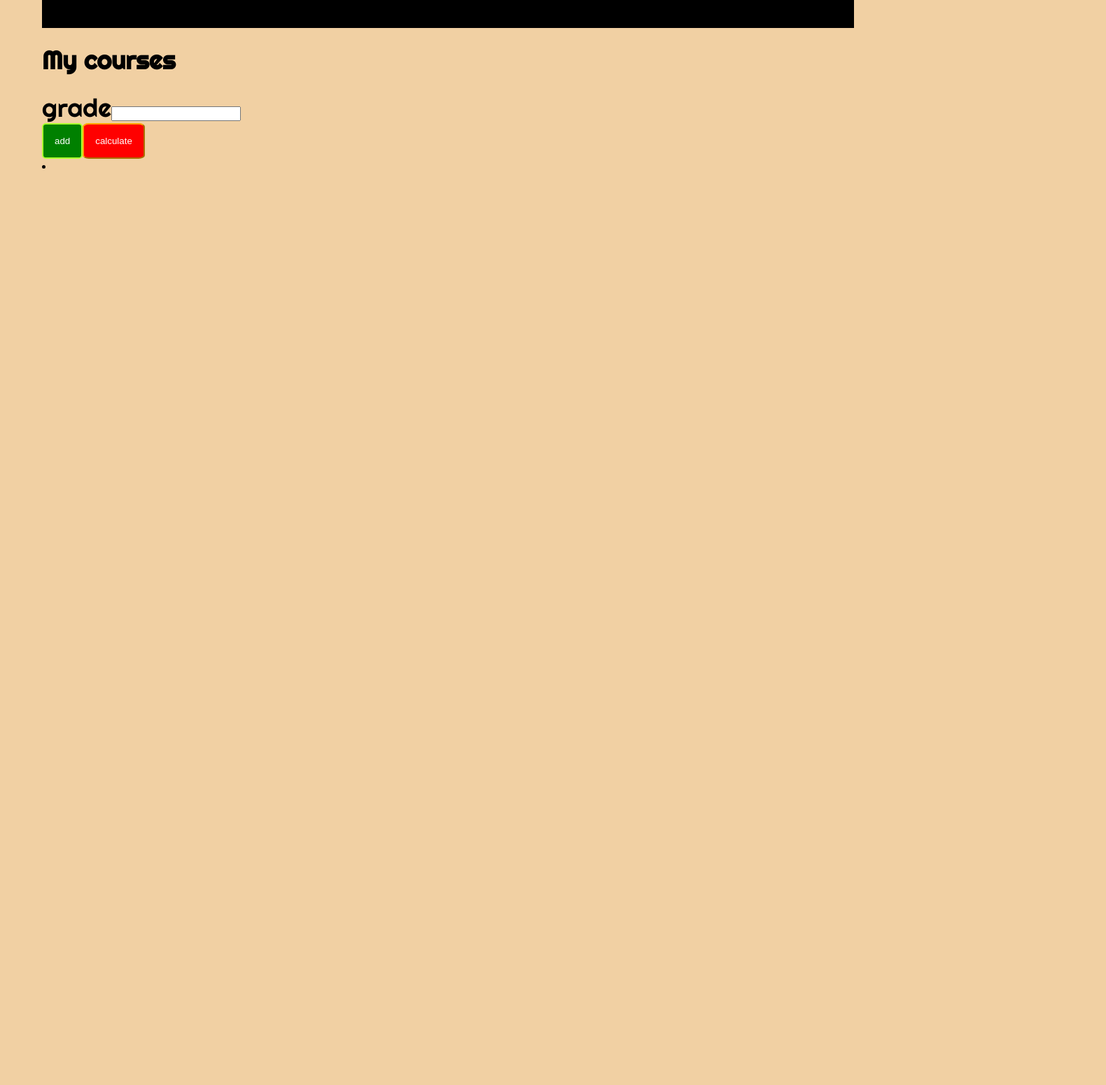
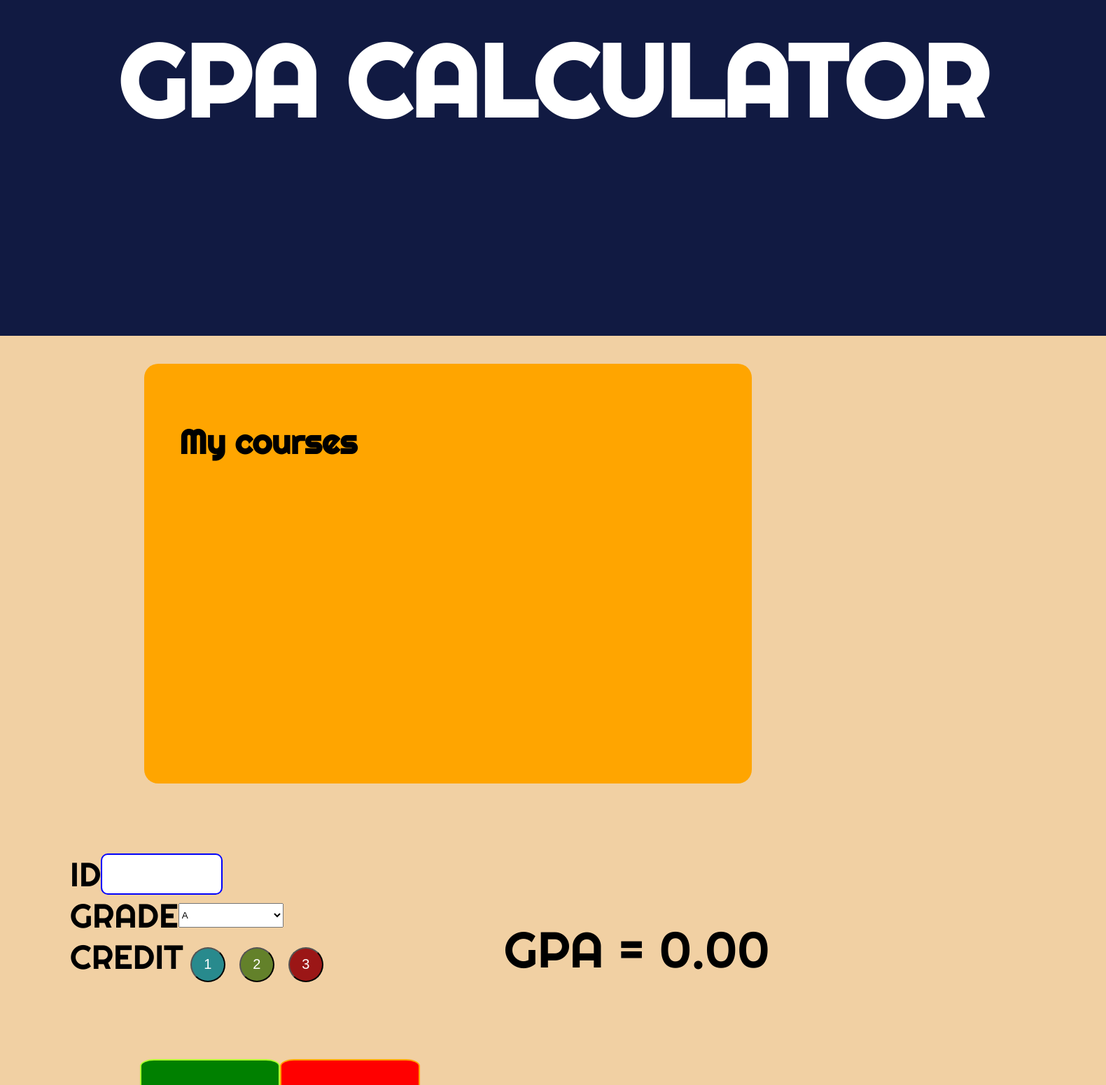
Before and after one commit to cpe-cmu-261207/lab-04-arclxngth, a React (Create React App) app: page / in a window 1280 px wide. Shown: the part 220-1771 px from the top of the page at 70% size, 1580 px wide, since content can reach past the window. Before the commit the page ends 800 px from the top, so only its background shows below. Built offline with nearby package versions, Linux system fonts and the light colour scheme.

Commit message:
Little update2

```diff
--- a/src/App.js
+++ b/src/App.js
@@ -1,21 +1,45 @@
 import { useState } from "react";
 import { CourseCard } from "./components/CourseCard";
 
+class MyCourses {
+  constructor(id, grade, credit) {
+    this.id = id;
+    this.grade = grade;
+    this.credit = credit;
+  }
+}
+
 function App() {
-  const grade = ["A", "B+", "B", "C+", "C", "D+", "D", "F", "W"];
-  const credit = [1, 2, 3];
+  // const grade = ["A", "B+", "B", "C+", "C", "D+", "D", "F", "W"];
+  // const credit = [1, 2, 3];
 
   const [myCourses, setMyCourse] = useState([]);
   const [inputData, setInputData] = useState({});
   const [GPA, setGPA] = useState(4.0);
 
+  const [id, setId] = useState("");
+  const [grade, setGrade] = useState(0);
+  const [credit, setCredit] = useState(0);
+
   /**
    * Calculate the GPA of current courses
    * @returns the GPA of current courses
    */
+
   function calculateGPA() {
     // TODO
+    let score = 0,
+      sum_credit = 0;
+    myCourses.forEach((value) => {
+      score += value.grade;
+      sum_credit += value.credit;
+    });
 
+    let gpa = score / sum_credit;
+
+    if(sum_credit == 0) gpa = 0
+
+    return gpa.toFixed(2);
   }
 
   /**
@@ -26,9 +50,24 @@ function App() {
   function addCourse(event) {
     event.preventDefault();
     // TODO
+    let port = new MyCourses(id, "A", credit);
+    setMyCourse([...myCourses, port]);
 
     // recalculate GPA
     calculateGPA();
+  }
+
+  function renderCourse() {
+    return myCourses.map((value) => {
+      return (
+        <CourseCard
+          course_id={value.id}
+          grade={value.grade}
+          credit={value.credit}
+          key={Math.random()}
+        />
+      );
+    });
   }
 
   /**
@@ -40,35 +79,83 @@ function App() {
     // TODO
   }
 
+  function clearCourse(event){
+    event.preventDefault();
+
+    setMyCourse([]);
+
+    calculateGPA();
+  }
+
   return (
     <div>
-      <div className="header-bg">
-        <h1 className="header-text">
-          GPA CALCULATOR
-        </h1>
+      <div className="header">
+        <h1>GPA CALCULATOR</h1>
       </div>
       <div>
+        <div>
+          <div className="content">
             <h1 className="topic">My courses</h1>
+            {renderCourse()}
+          </div>
           {/* TODO display courses */}
-
         </div>
         {/* TODO add course input form */}
+        <div className="form">
           <div>
-        <label className="topic">grade</label>
-        <input type="text"></input>
-        <label></label>
+            <div>
+              <aside className="aside">
+                <label className="topic">ID</label>
+                <input
+                  type="number"
+                  className="form-txt"
+                  onChange={(e) => setId(e.target.valueAsNumber)}
+                ></input>
+              </aside>
+              <aside className="aside">
+                <label className="topic">GRADE</label>
+                <select onChange={(e) => setGrade(e.target.value)}>
+                  <option select disabled>
+                    select grade..
+                  </option>
+                  <option value="4">A</option>
+                  <option value="3.5">B+</option>
+                  <option value="3">B</option>
+                  <option value="2.5">C+</option>
+                  <option value="2">C</option>
+                  <option value="1.5">D+</option>
+                  <option value="1">D</option>
+                  <option value="0">F</option>
+                  <option value="-1">W</option>
+                </select>
+              </aside>
+              <aside>
+                <label className="topic">CREDIT</label>
+                <button className="form-btn btn-1" onClick={() => setCredit(1)}>
+                  1
+                </button>
+                <button className="form-btn btn-2" onClick={() => setCredit(2)}>
+                  2
+                </button>
+                <button className="form-btn btn-3" onClick={() => setCredit(3)}>
+                  3
+                </button>
+              </aside>
             </div>
-      <div>
-        <button type="submit" className="add_btn">
+            <div className="form">
+            <button type="submit" className="btn add_btn" onClick={addCourse}>
               add
             </button>
-        <button type="submit" className="calculate_btn">
-          calculate
+            <button type="submit" className="btn clear_btn" onClick={clearCourse}>
+              clear
             </button>
           </div>
+          </div>
           {/* TODO display calculated GPA */}
-      <div>
-        <li id="summaryGPA"></li>
+          <div className="renGPA">
+            <p>GPA = {calculateGPA()}</p>
+          </div>
+        </div>
       </div>
     </div>
   );
--- a/src/components/CourseCard.js
+++ b/src/components/CourseCard.js
@@ -1,5 +1,9 @@
 export const CourseCard = (props) => {
   // TODO: design HTML component that displays a course as a "card" on the webpage.
 
-  return (null);
+  return (
+  <div>
+    Course's ID : {props.course_id} Grade : {props.grade} Credit : {props.credit}
+  </div>
+  );
 };
--- a/src/index.css
+++ b/src/index.css
@@ -1,44 +1,101 @@
 body {
   background-color: rgb(241, 208, 163);
   font-family: "Righteous";
-  margin: 60px;
+  margin: 0;
 }
 
-.header-text {
-  padding-bottom: 50px;
-  font-size : 48px;
+.header {
+  padding: 150px;
+  font-size: 72px;
   text-align: center;
-  color :rgb(255, 255, 255)
-}
-
-.header-bg {
-  padding-top: -60px;
-  height: 200px;
+  color: white;
+  height: 400px;
   width: 100%;
-  background-color: black;
+  background-color: rgb(17, 26, 66);
+  margin-bottom: 40px;
 }
 
 .topic {
-  font-size: 36px;
+  font-size: 48px;
 }
 
 .add_btn {
-  max-height: 100px;
-  max-width: 100px;
   background-color: green;
+  border: 2px solid greenyellow;
+}
+
+.clear_btn {
+  background-color: red;
+  border: 2px solid orange;
+}
+
+.content {
+  padding: 50px;
+  height: 500px;
+  max-width: 60%;
+  margin: 0 auto;
+  background-color: orange;
+  border-radius: 20px;
+  overflow: auto;
+}
+
+.form {
+  margin: 100px;
+  display: grid;
+  grid-template-columns: 1fr 1fr;
+}
+
+.form-txt {
+  padding: 10px;
+  width: 150px;
+  height: 35px;
+  border: 2px solid blue;
+  border-radius: 10px;
+}
+
+.btn {
+  font-size: 28px;
+  height: 100px;
+  width: 200px;
   border-radius: 10%;
-  border-style: solid;
-  border-color: greenyellow;
-  color : white;
   padding: 16px;
+  color: white;
+}
+
+.form-btn {
+  width: 50px;
+  height: 50px;
+  border-radius: 50%;
+  font-size: 20px;
+  color: white;
+  margin: 10px;
+  padding: 10px;
+}
+
+.renGPA {
+  font-size: 72px;
+  margin: 20px;
+}
+
+.btn-1 {
+  background-color: rgb(40, 138, 141)
+}
+
+.btn-2 {
+  background-color: rgb(99, 129, 42)
+}
+
+.btn-3 {
+  background-color: rgb(155, 22, 22);
+}
+
+select {
+  width: 150px;
+  height: 35px;
+}
+
+.aside {
+  display: flex;
+  align-items: center;
 
 }
-
-.calculate_btn {
-  color: white;
-  background-color: red;
-  border-radius: 10%;
-  border-style: 10px solid;
-  border-color: orange;
-  padding: 16px;
-}
```
Lines whose indentation alone changed are shown as unchanged.
